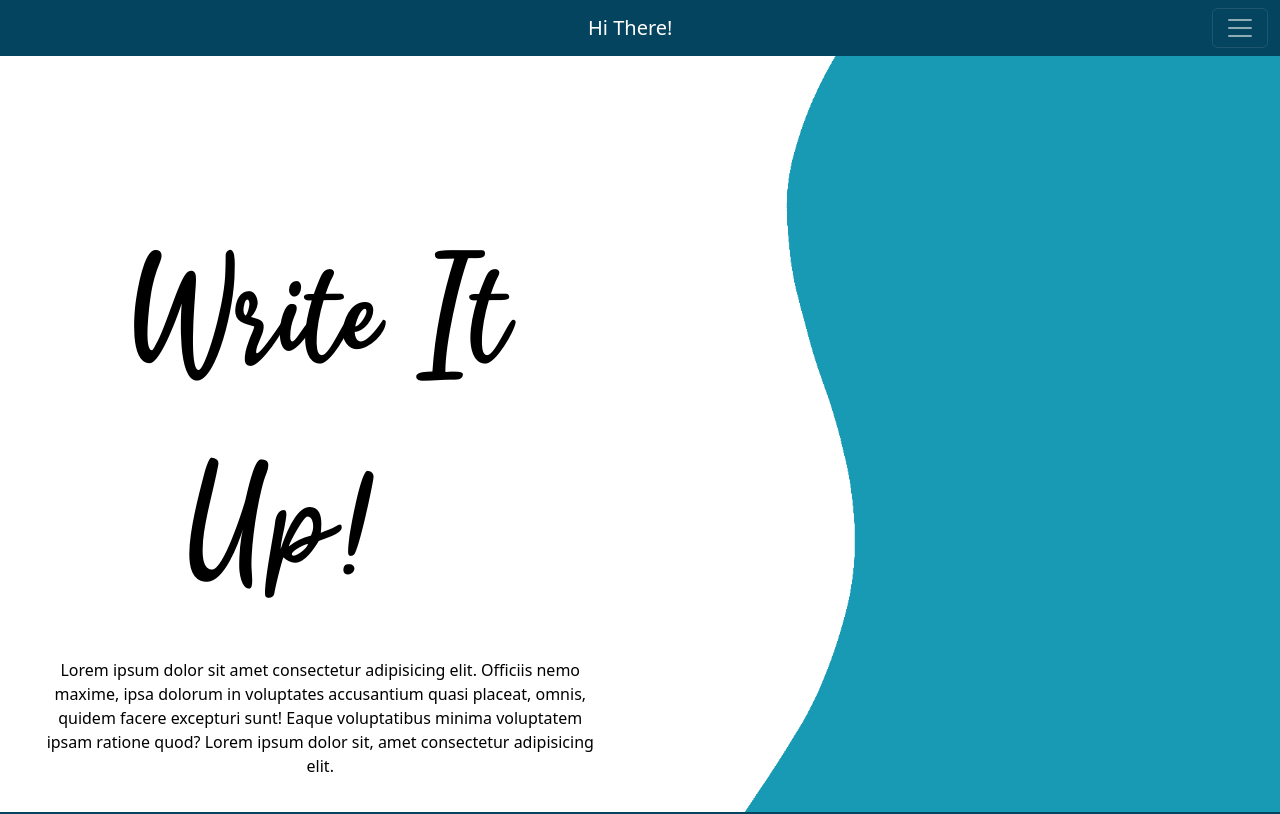
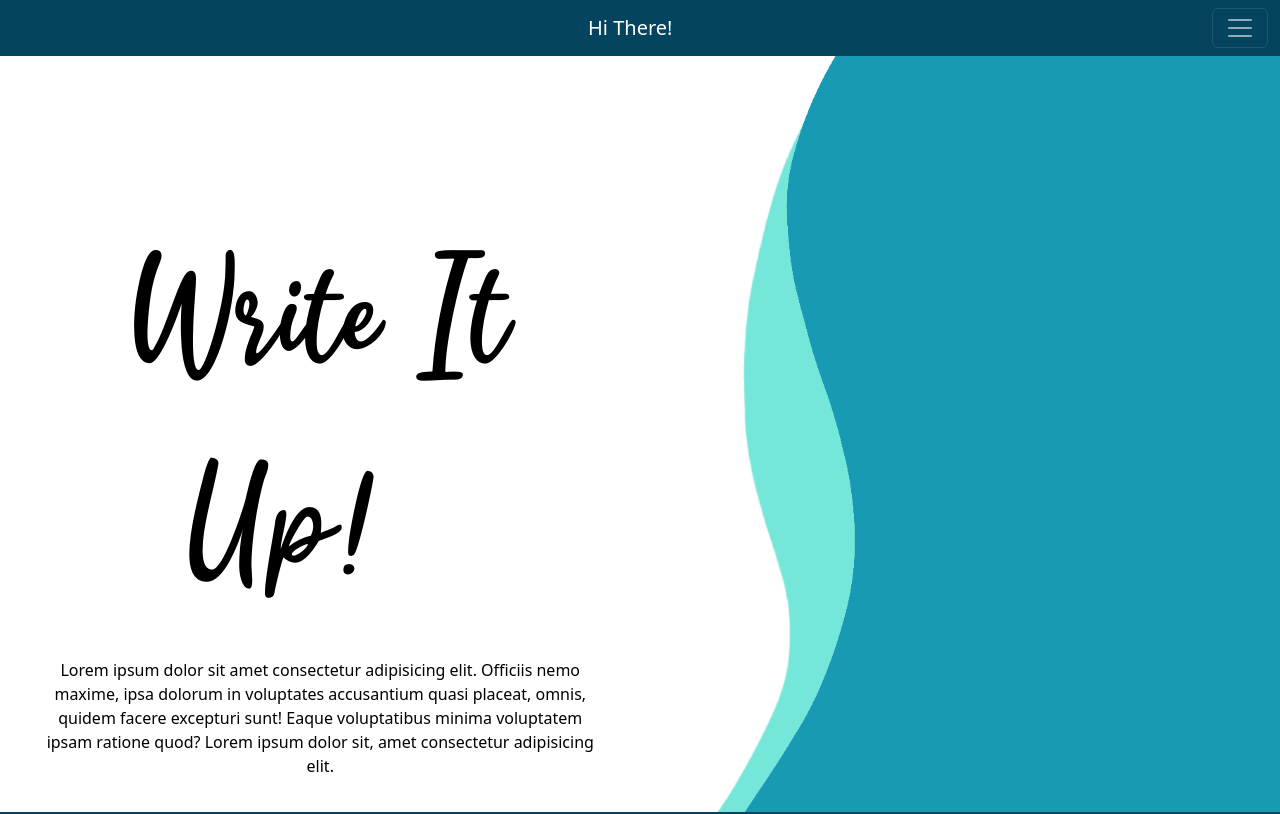
Before and after one commit to ChitranshS/p0, a plain HTML site: page index.html in a window 1280 px wide. Shown: the top 814 px of the page. Drawn offline with nearby package versions, Linux system fonts and the light colour scheme.

Commit message:
Update style.css

```diff
--- a/style.css
+++ b/style.css
@@ -140,7 +140,7 @@
   flex-direction: row;
 }
 .hero-side .wall {
-  background: url(blob/main/img/1_2.png);
+  background: url(/img/1_2.png);
   background-size: cover;
   background-repeat: no-repeat;
   height: 95vh;
```
